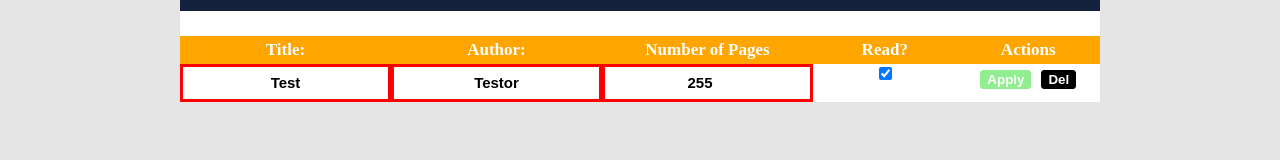
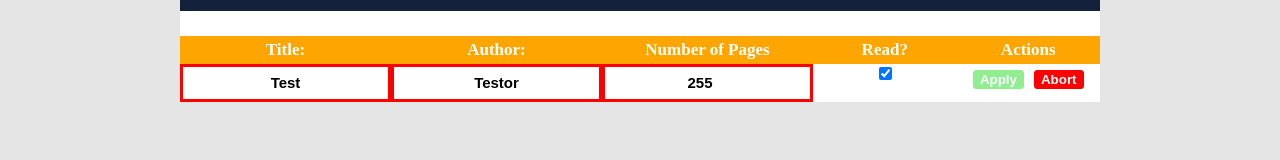
Before and after one commit to osechi3/library-project-vue, a Vue app: page / in a window 1280 px wide. Both pictures are taken after a click on the button "Edit". Shown: the part 140-300 px from the top of the page. Built offline with nearby package versions, Linux system fonts and the light colour scheme; no server answers.

Commit message:
Creating abort button for canceling changes made in the book shelf and its functionality

```diff
--- a/src/components/Book.vue
+++ b/src/components/Book.vue
@@ -79,13 +79,19 @@
           class="btn-actions btn-confirm"
           @click.prevent="confirmChanges">Apply
         </button>
+
         <button
-          v-if="!isConfirmShown"
+          v-if="isEditAllowed"
+          class="btn-actions btn-abort"
+          @click.prevent="abortChanges">Abort
+        </button>
+        <button
+          v-else-if="!isEditAllowed && !isConfirmShown"
           class="btn-actions"
           @click.prevent="isConfirmShown = !isConfirmShown">Del
         </button>
         <button
-          v-else
+          v-if="isConfirmShown"
           class="btn-actions btn-confirm-del"
           @click.prevent="confirmDeletion">Sure?
         </button>
@@ -95,7 +101,7 @@
 </template>
 
 <script>
-import { mapActions } from 'vuex'
+import { mapActions, mapGetters } from 'vuex'
 import { required, minValue, maxLength } from 'vuelidate/lib/validators'
 
 export default {
@@ -125,6 +131,12 @@ export default {
     }
   },
 
+  computed: {
+    ...mapGetters([
+      'userBooks'
+    ])
+  },
+
   methods: {
     ...mapActions([
       'changeBook',
@@ -136,6 +148,11 @@ export default {
         this.changeBook(this.currentBook)
         this.isEditAllowed = !this.isEditAllowed
       }
+    },
+
+    abortChanges () {
+      this.isEditAllowed = !this.isEditAllowed
+      this.currentBook = this.userBooks[this.index]
     },
 
     confirmDeletion () {
@@ -212,6 +229,10 @@ export default {
     background-color: #fca311;
     border: 1px solid #fca311;
   }
+  .btn-abort {
+    background-color: red;
+    border: 1px solid red;
+  }
 
   .input-text {
     height: 30px;
```
